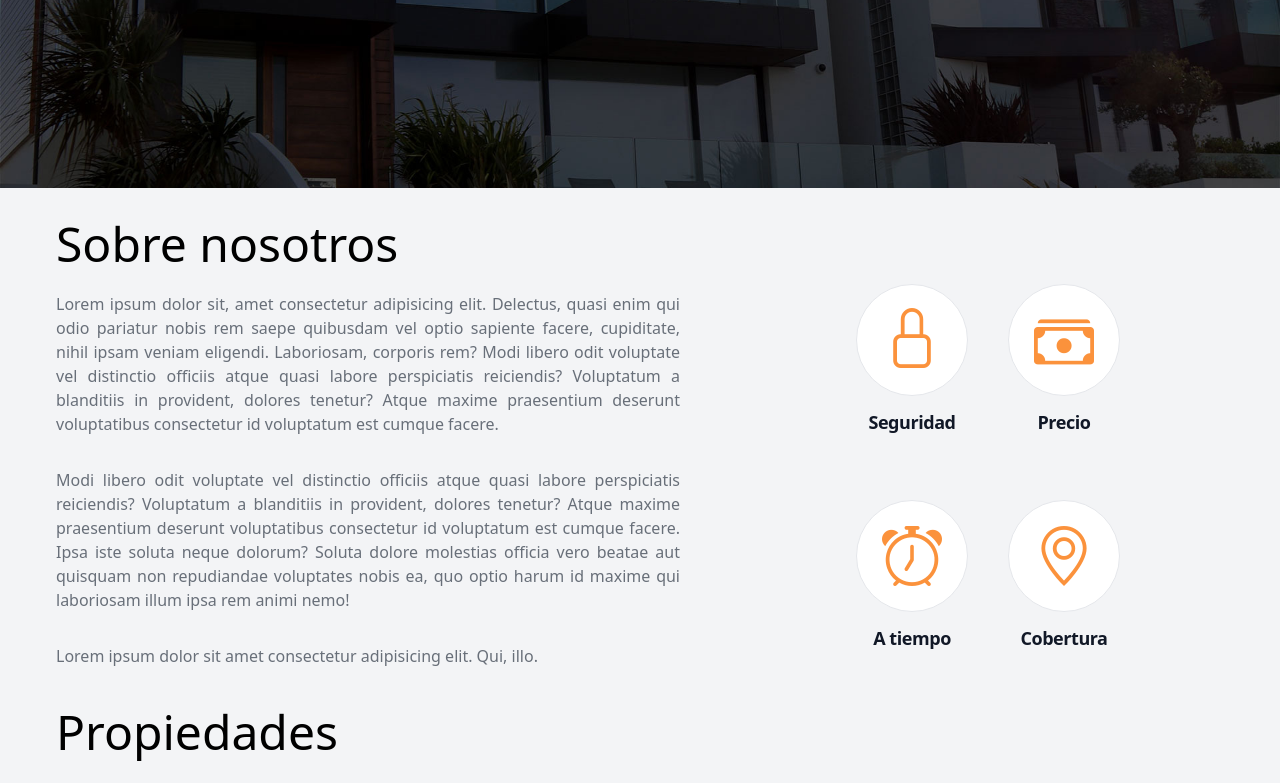
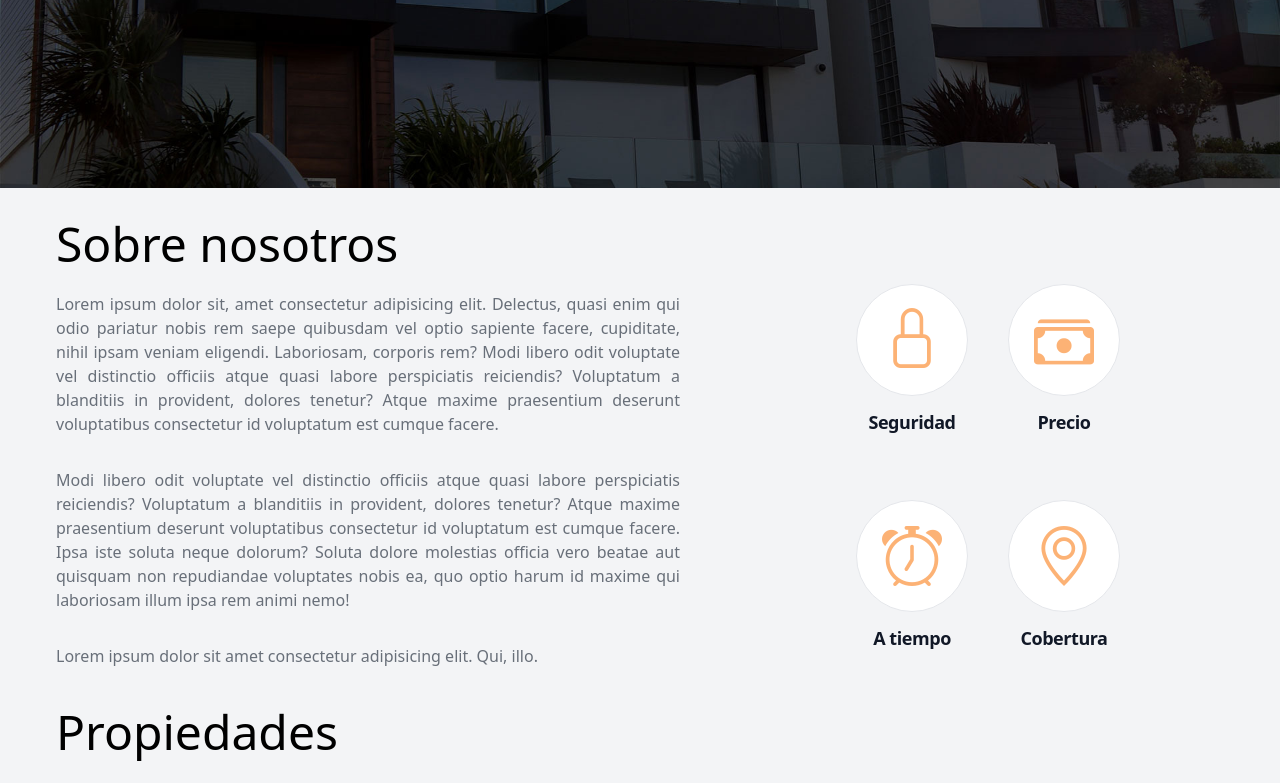
Before and after one commit to Erick-byte4389/Bienes-raices-csf, a website: page src/index.html in a window 1280 px wide. Shown: the part 562-1345 px from the top of the page. Drawn offline with nearby package versions, Linux system fonts and the light colour scheme.

Commit message:
feat: nueva pagina anuncios.html y opacidad de iconos

```diff
--- a/src/index.html
+++ b/src/index.html
@@ -71,7 +71,7 @@
                  <div class="flex flex-col items-center">
                     <!-- Circulo -->
                     <div class="flex items-center justify-center bg-white border border-gray-200 rounded-full w-28 h-28">
-                            <i class="bi bi-lock mt-3 text-6xl text-orange-400 mb-4 dark:text-color-icono"></i>
+                            <i class="bi bi-lock mt-3 text-6xl text-orange-400 opacity-70 mb-4 dark:text-color-icono"></i>
                     </div>
                     <h3 class="mt-3 text-lg font-semibold text-gray-900 tracking-tight text-center dark:text-white">Seguridad</h3>
                  </div>
@@ -80,7 +80,7 @@
                  <div class="flex flex-col items-center">
                     <!-- Circulo -->
                     <div class="flex items-center justify-center bg-white border border-gray-200 rounded-full w-28 h-28">
-                        <i class="bi bi-cash-stack mt-5 text-6xl text-orange-400 mb-4 dark:text-color-icono"></i>
+                        <i class="bi bi-cash-stack mt-5 text-6xl text-orange-400 opacity-70 mb-4 dark:text-color-icono"></i>
                     </div>
                     <h3 class="mt-3 text-lg font-semibold text-gray-900 tracking-tight text-center dark:text-white">Precio</h3>
                  </div>
@@ -89,7 +89,7 @@
                 <div class="flex flex-col items-center">
                     <!-- Circulo -->
                     <div class="flex items-center justify-center bg-white border border-gray-200 rounded-full w-28 h-28">
-                        <i class="bi bi-alarm mt-4 text-6xl text-orange-400 mb-4 dark:text-color-icono"></i>
+                        <i class="bi bi-alarm mt-4 text-6xl text-orange-400 opacity-70 mb-4 dark:text-color-icono"></i>
                     </div>
                     <h3 class="mt-3 text-lg font-semibold text-gray-900 tracking-tight text-center dark:text-white">A tiempo</h3>
                  </div>
@@ -98,7 +98,7 @@
                 <div class="flex flex-col items-center">
                     <!-- Circulo -->
                     <div class="flex items-center justify-center bg-white border border-gray-200 rounded-full w-28 h-28">
-                        <i class="bi bi-geo-alt mt-4 text-6xl text-orange-400 mb-4 dark:text-color-icono"></i>
+                        <i class="bi bi-geo-alt mt-4 text-6xl text-orange-400 opacity-70 mb-4 dark:text-color-icono"></i>
                     </div>
                     <h3 class="mt-3 text-lg font-semibold text-gray-900 tracking-tight text-center dark:text-white">Cobertura</h3>
                  </div>
```
Also changed, not shown: src/anuncios.html (added, +11 -0 lines), src/nosotros.html (+3 -3 lines), src/output.css.
